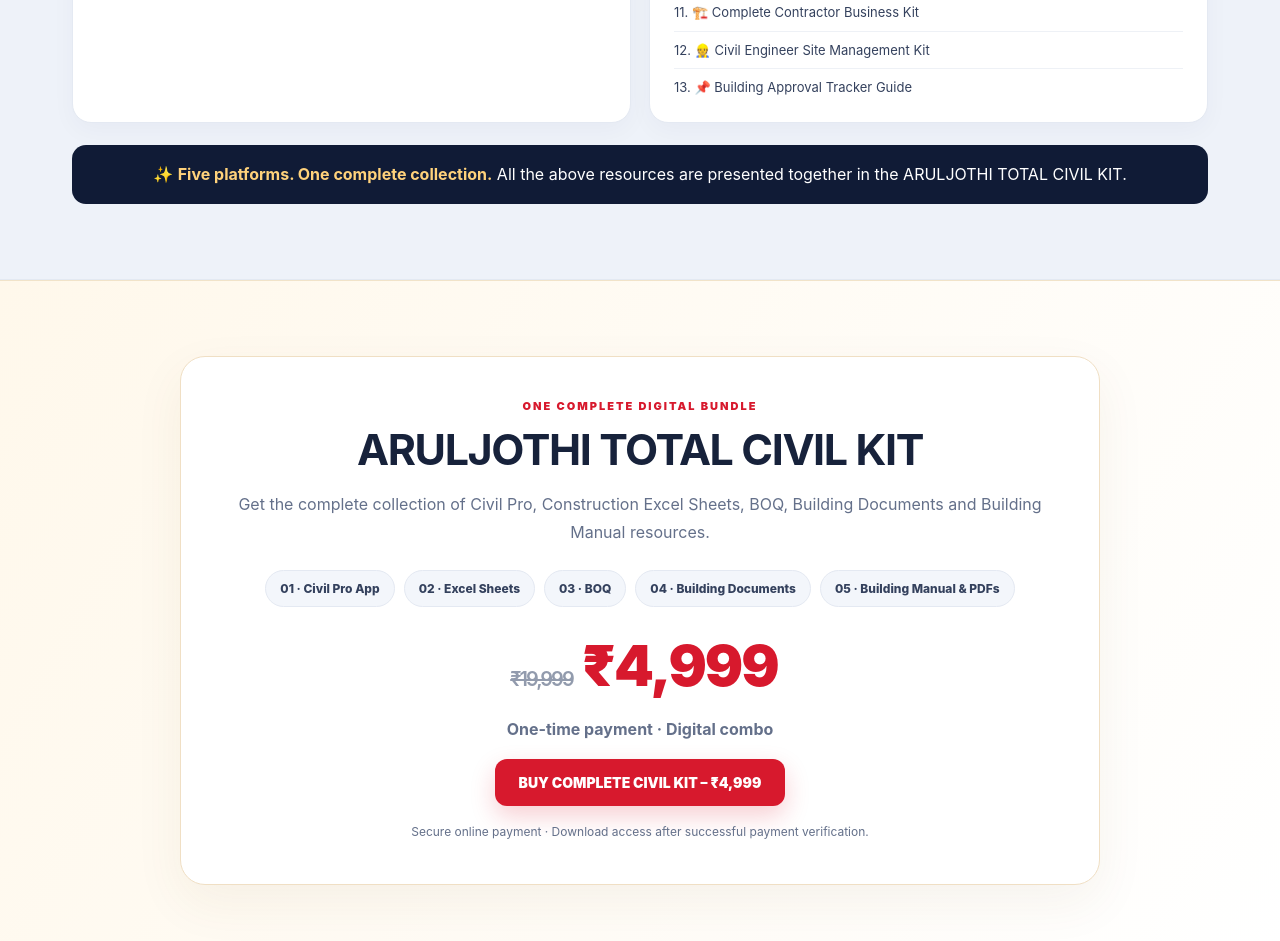
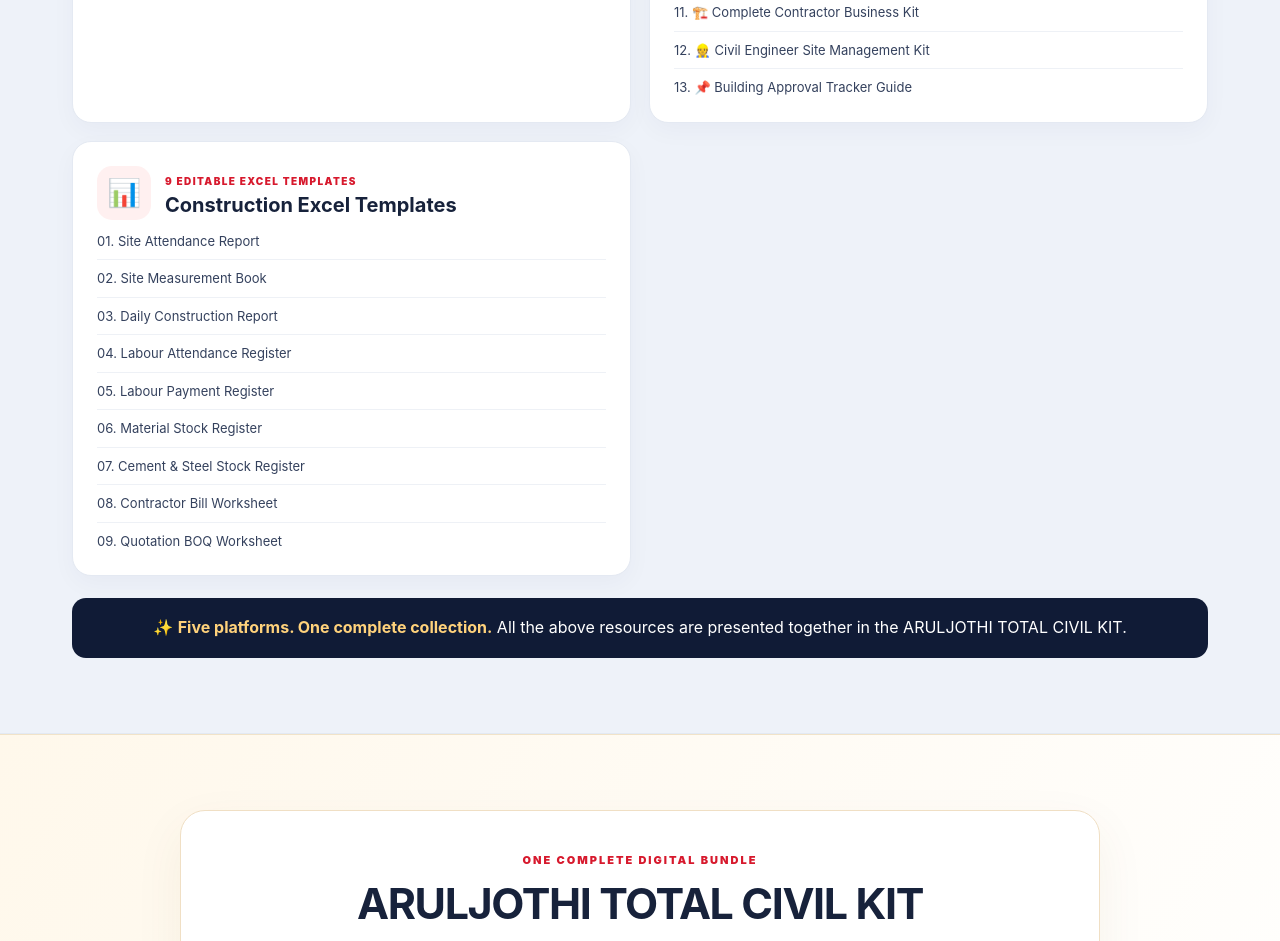
Before and after one commit to abhishek8144/ARULJOTHI-TOTAL-CIVIL-KIT, a plain HTML site: page index.html in a window 1280 px wide. Shown: the part 3089-4030 px from the top of the page. Drawn offline with Linux system fonts and the light colour scheme.

Commit message:
Update index.html

```diff
--- a/index.html
+++ b/index.html
@@ -21,6 +21,26 @@
 <article class="detail-card"><div class="detail-title"><span>📄</span><div><small>WORD & EXCEL FORMATS</small><h3>Aruljothi Building Documents</h3></div></div><p>Ready-to-edit document formats for construction professionals.</p><ul><li>📝 Building Contract Agreement (Word)</li><li>🤝 Consulting Agreement (Word)</li><li>📊 Estimate Format (Excel)</li></ul></article>
 <article class="detail-card"><div class="detail-title"><span>📘</span><div><small>REFERENCE MANUAL</small><h3>Aruljothi A to Z Building Manual</h3></div></div><p>A building reference manual for understanding and managing construction work.</p><ul><li>🏗️ A to Z building reference</li><li>📚 Practical construction guidance</li></ul></article>
 <article class="detail-card"><div class="detail-title"><span>📚</span><div><small>13 PDF GUIDES</small><h3>Construction PDF Collection</h3></div></div><p>Useful checklists, reports, trackers and business formats.</p><ul><li>01. 🏢 Building Approval Document Kit</li><li>02. 📋 Building Plan Checklist</li><li>03. 📝 Site Inspection Report Format</li><li>04. 🧾 Contractor Bill Format Guide</li><li>05. 📑 Work Order Format</li><li>06. 💼 Construction Quotation Format</li><li>07. 🏠 House Construction Agreement Guide</li><li>08. ✅ Construction Quality Control Checklist</li><li>09. 🔧 Building Maintenance Manual</li><li>10. 📐 Complete Building Estimation Kit</li><li>11. 🏗️ Complete Contractor Business Kit</li><li>12. 👷 Civil Engineer Site Management Kit</li><li>13. 📌 Building Approval Tracker Guide</li></ul></article>
+  <article class="detail-card">
+  <div class="detail-title">
+    <span>📊</span>
+    <div>
+      <small>9 EDITABLE EXCEL TEMPLATES</small>
+      <h3>Construction Excel Templates</h3>
+    </div>
+  </div>
+  <ul>
+    <li>01. Site Attendance Report</li>
+    <li>02. Site Measurement Book</li>
+    <li>03. Daily Construction Report</li>
+    <li>04. Labour Attendance Register</li>
+    <li>05. Labour Payment Register</li>
+    <li>06. Material Stock Register</li>
+    <li>07. Cement & Steel Stock Register</li>
+    <li>08. Contractor Bill Worksheet</li>
+    <li>09. Quotation BOQ Worksheet</li>
+  </ul>
+  </article>
 </div><div class="details-note">✨ <b>Five platforms. One complete collection.</b> All the above resources are presented together in the ARULJOTHI TOTAL CIVIL KIT.</div></div></section>
 <section class="offer" id="buy"><div class="section"><div class="offer-box"><div class="eyebrow">ONE COMPLETE DIGITAL BUNDLE</div><h2>ARULJOTHI TOTAL CIVIL KIT</h2><p>Get the complete collection of Civil Pro, Construction Excel Sheets, BOQ, Building Documents and Building Manual resources.</p><div class="included"><span>01 · Civil Pro App</span><span>02 · Excel Sheets</span><span>03 · BOQ</span><span>04 · Building Documents</span><span>05 · Building Manual & PDFs</span></div><div class="price"><del>₹19,999</del> ₹4,999</div><p><b>One-time payment · Digital combo</b></p><button class="btn" id="buyKitBtn" type="button" style="border:0;cursor:pointer;font-family:inherit">BUY COMPLETE CIVIL KIT – ₹4,999</button><p style="font-size:12px;margin:16px 0 0">Secure online payment · Download access after successful payment verification.</p></div></div></section>
 <section class="section"><div class="about"><div class="about-copy"><div class="eyebrow">ABOUT ARULJOTHI</div><h2>Made for Construction Professionals</h2><p>ARULJOTHI brings together practical digital resources for civil engineers, architects, contractors and construction professionals — from quantity calculations and BOQ preparation to building documentation and reference manuals.</p><p>Designed to help organize everyday construction work in one convenient digital collection.</p></div><div class="creator"><div class="eyebrow" style="color:#ffd27b">CREATED BY</div><h2>ER. V. ABHISHEK</h2><p>B.E., R.E.<br>ARULJOTHI CIVILTECHTURE</p></div></div></section></main>
```
